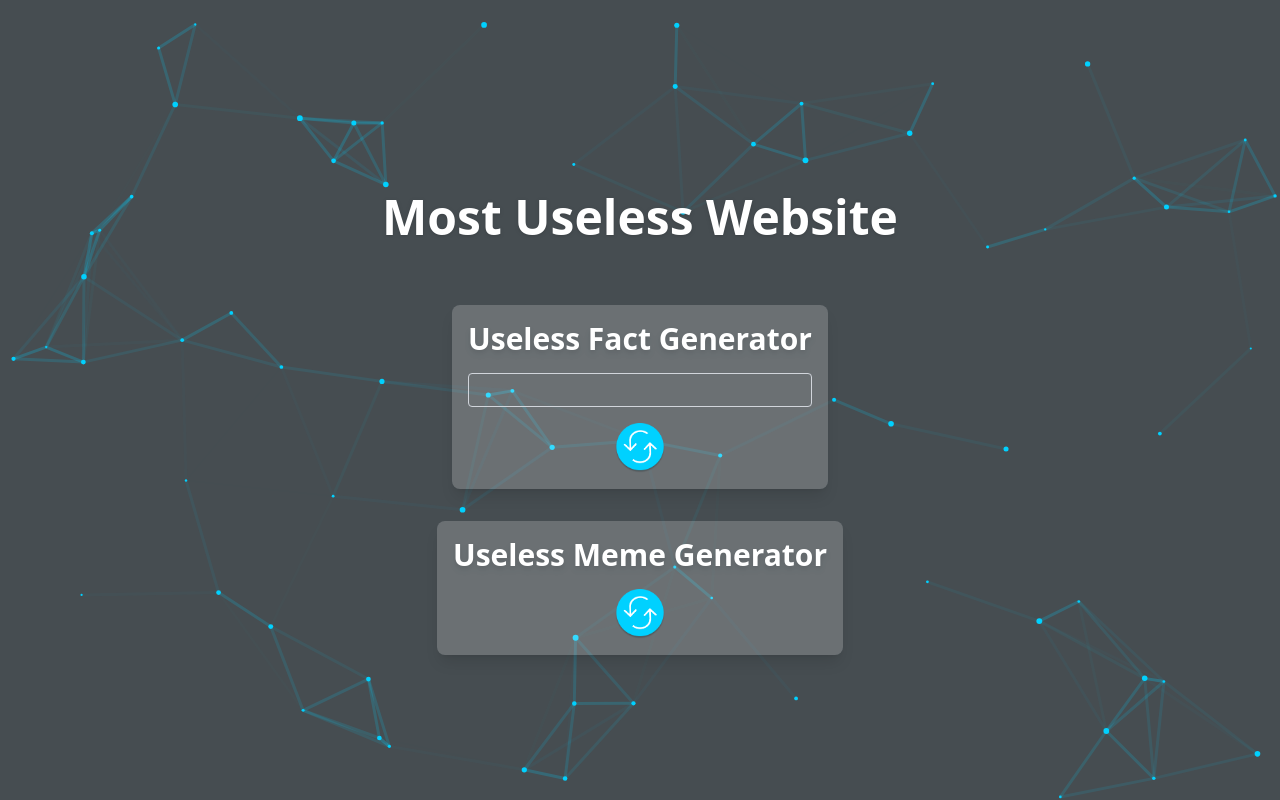
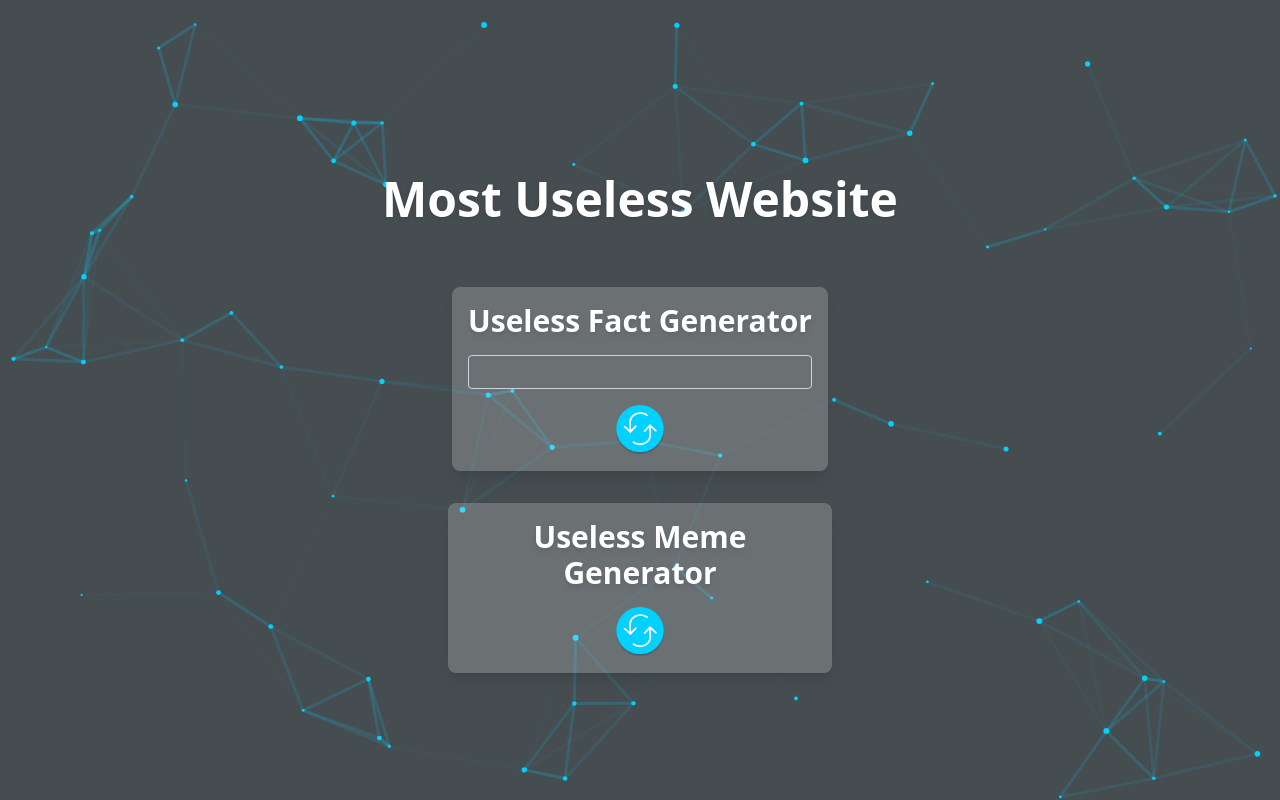
Before and after one commit to brooklando/mi449-final, a React (Create React App) app: page / in a window 1280 px wide. Built offline with nearby package versions, Linux system fonts and the light colour scheme; no server answers.

Commit message:
resized meme generator

```diff
--- a/src/App.js
+++ b/src/App.js
@@ -73,7 +73,7 @@ const MemeGenerator = () => {
 
   /*returning from functions to html structure*/
   return (
-    <div className="max-w-md mx-auto bg-white shadow-lg rounded-lg bg-opacity-20 overflow-hidden mt-8">
+    <div className="max-w-sm mx-auto bg-white shadow-lg rounded-lg bg-opacity-20 overflow-hidden mt-8">
       <div className="p-4 text-center">
         <h1 className="text-3xl mb-4 font-semibold text-white drop-shadow-md">Useless Meme Generator</h1>
         {meme && (
```
